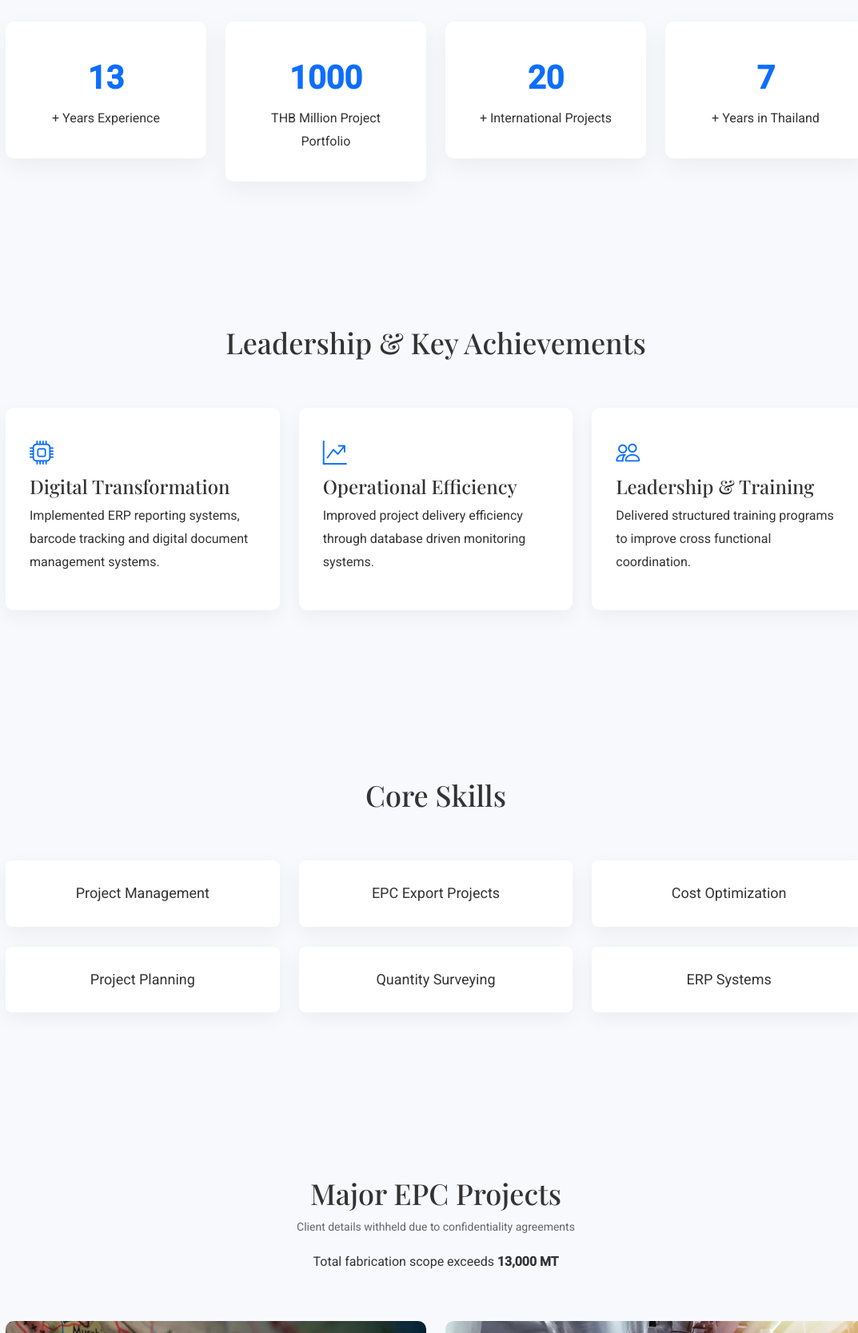
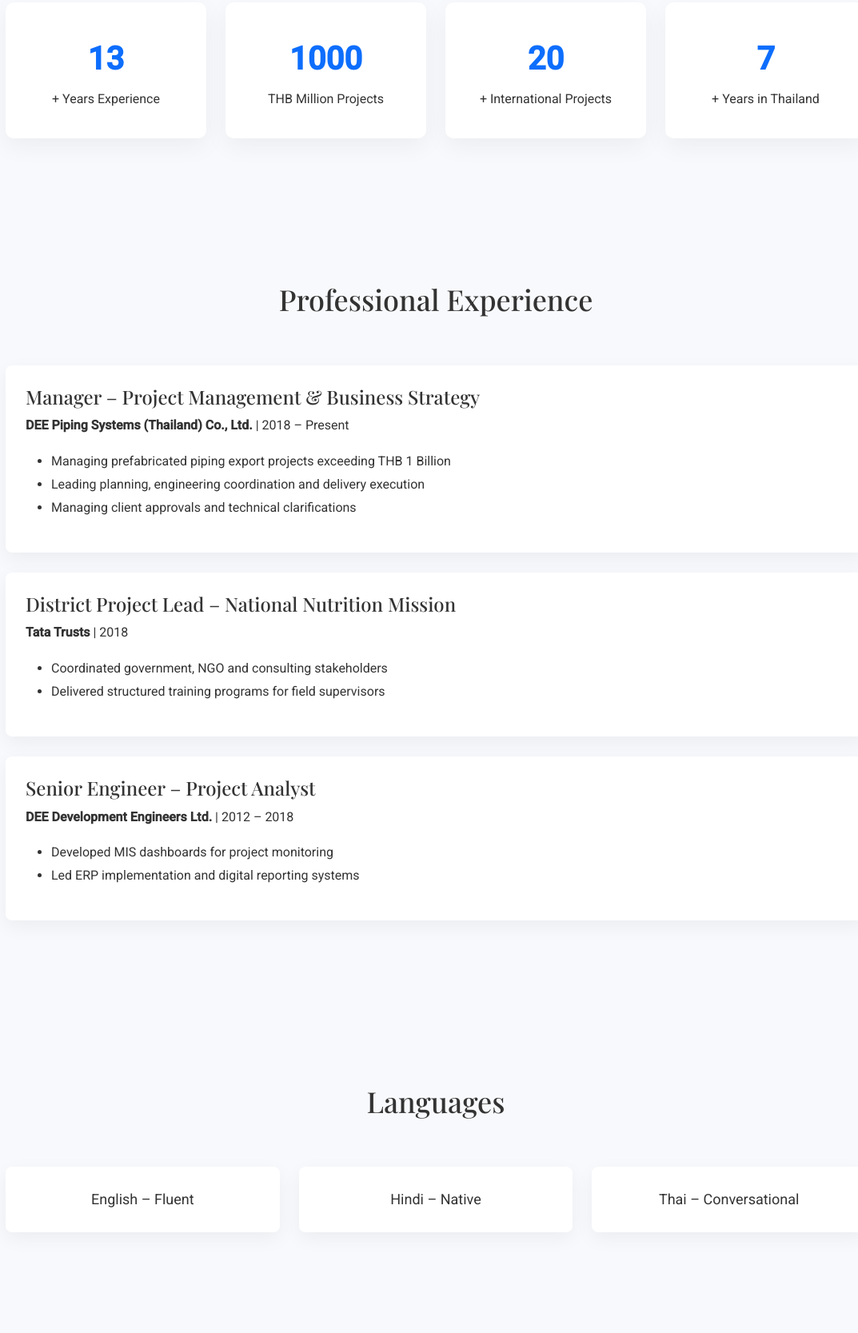
Before and after one commit to rohitkr99-dev/rohitkr99-dev.github.io, a plain HTML site: page index.html in a window 1280 px wide. Shown: the part 1133-2800 px from the top of the page at 80% size, without its empty margins (140-1213 px from the left). Drawn offline with nearby package versions, Linux system fonts and the light colour scheme.

Commit message:
Update index.html

```diff
--- a/index.html
+++ b/index.html
@@ -88,11 +88,6 @@ font-size:48px;
 font-weight:700;
 }
 
-.hero-text{
-font-size:18px;
-margin-bottom:30px;
-}
-
 .hero-img{
 width:260px;
 border-radius:50%;
@@ -142,12 +137,6 @@ transform:translateY(-6px);
 box-shadow:0 12px 30px rgba(0,0,0,0.12);
 }
 
-.achievement-card i{
-font-size:30px;
-color:#0d6efd;
-margin-bottom:10px;
-}
-
 /* SKILLS */
 
 .skill-card{
@@ -165,6 +154,16 @@ margin-bottom:25px;
 transform:translateY(-6px);
 box-shadow:0 12px 30px rgba(0,0,0,0.12);
 color:#0d6efd;
+}
+
+/* EXPERIENCE */
+
+.timeline-item{
+background:white;
+padding:25px;
+border-radius:8px;
+box-shadow:0 8px 25px rgba(0,0,0,0.05);
+margin-bottom:25px;
 }
 
 /* PROJECTS */
@@ -218,16 +217,19 @@ text-align:center;
 
 <body>
 
-<!-- SIDEBAR -->
+<div id="sidebar">
 
-<div id="sidebar">
 <a href="#about"><i class="bi bi-person"></i></a>
 <a href="#highlights"><i class="bi bi-bar-chart"></i></a>
 <a href="#achievements"><i class="bi bi-trophy"></i></a>
 <a href="#skills"><i class="bi bi-gear"></i></a>
+<a href="#experience"><i class="bi bi-briefcase"></i></a>
 <a href="#projects"><i class="bi bi-kanban"></i></a>
+<a href="#languages"><i class="bi bi-translate"></i></a>
 <a href="#contact"><i class="bi bi-envelope"></i></a>
+
 </div>
+
 
 <div class="main">
 
@@ -236,24 +238,25 @@ text-align:center;
 <section class="hero">
 
 <div class="container">
+
 <div class="row align-items-center">
 
 <div class="col-lg-6">
 
 <h1>ROHIT KUMAR CHOUBEY</h1>
 
-<h4>Project Management Leader | EPC Export Projects | Business Strategy</h4>
+<h4>Project Management Leader | EPC Export Projects</h4>
 
-<p class="hero-text">
-Project Management professional with 13+ years of experience delivering large-scale EPC export projects and leading cross-functional international teams.
+<p>
+13+ years experience delivering international EPC piping fabrication projects and leading cross-functional teams across engineering, procurement and logistics.
 </p>
 
 <a href="Resume_Rohit_Choubey_PM.pdf" class="btn btn-light btn-lg me-3" target="_blank">
-<i class="bi bi-download"></i> Download Resume
+Download Resume
 </a>
 
 <a href="https://linkedin.com/in/rohit-choubey-4272a2a2" class="btn btn-outline-light btn-lg" target="_blank">
-<i class="bi bi-linkedin"></i> LinkedIn
+LinkedIn
 </a>
 
 </div>
@@ -263,28 +266,39 @@ Project Management professional with 13+ years of experience delivering large-sc
 </div>
 
 </div>
+
 </div>
 
 </section>
 
+
 <!-- ABOUT -->
 
-<section id="about" data-aos="fade-up">
+<section id="about">
+
 <div class="container">
+
 <div class="section-title">
+
 <h2>About Me</h2>
+
 <p style="font-size:20px;max-width:900px;margin:auto;">
-Project Management professional with 13+ years of experience across EPC export projects and industrial manufacturing programs.
+Project Management and Business Strategy professional with extensive experience managing EPC export piping fabrication projects across international markets.
 </p>
+
 </div>
+
 </div>
+
 </section>
 
-<!-- HIGHLIGHTS -->
+
+<!-- CAREER HIGHLIGHTS -->
 
 <section id="highlights">
 
 <div class="container">
+
 <div class="section-title">
 <h2>Career Highlights</h2>
 </div>
@@ -301,7 +315,7 @@ Years Experience
 <div class="col-md-3">
 <div class="highlight-box">
 <div class="highlight-number counter" data-target="1000">0</div>
-THB Million Project Portfolio
+THB Million Projects
 </div>
 </div>
 
@@ -325,41 +339,66 @@ Years in Thailand
 
 </section>
 
-<!-- ACHIEVEMENTS -->
 
-<section id="achievements" data-aos="fade-up">
+<!-- EXPERIENCE -->
+
+<section id="experience">
 
 <div class="container">
 
 <div class="section-title">
-<h2>Leadership & Key Achievements</h2>
+<h2>Professional Experience</h2>
 </div>
 
-<div class="row">
+<div class="timeline-item">
 
-<div class="col-md-4">
-<div class="achievement-card">
-<i class="bi bi-cpu"></i>
-<h4>Digital Transformation</h4>
-<p>Implemented ERP reporting systems, barcode tracking and digital document management systems.</p>
-</div>
+<h4>Manager – Project Management & Business Strategy</h4>
+
+<p><strong>DEE Piping Systems (Thailand) Co., Ltd.</strong> | 2018 – Present</p>
+
+<ul>
+
+<li>Managing prefabricated piping export projects exceeding THB 1 Billion</li>
+
+<li>Leading planning, engineering coordination and delivery execution</li>
+
+<li>Managing client approvals and technical clarifications</li>
+
+</ul>
+
 </div>
 
-<div class="col-md-4">
-<div class="achievement-card">
-<i class="bi bi-graph-up-arrow"></i>
-<h4>Operational Efficiency</h4>
-<p>Improved project delivery efficiency through database driven monitoring systems.</p>
-</div>
+
+<div class="timeline-item">
+
+<h4>District Project Lead – National Nutrition Mission</h4>
+
+<p><strong>Tata Trusts</strong> | 2018</p>
+
+<ul>
+
+<li>Coordinated government, NGO and consulting stakeholders</li>
+
+<li>Delivered structured training programs for field supervisors</li>
+
+</ul>
+
 </div>
 
-<div class="col-md-4">
-<div class="achievement-card">
-<i class="bi bi-people"></i>
-<h4>Leadership & Training</h4>
-<p>Delivered structured training programs to improve cross functional coordination.</p>
-</div>
-</div>
+
+<div class="timeline-item">
+
+<h4>Senior Engineer – Project Analyst</h4>
+
+<p><strong>DEE Development Engineers Ltd.</strong> | 2012 – 2018</p>
+
+<ul>
+
+<li>Developed MIS dashboards for project monitoring</li>
+
+<li>Led ERP implementation and digital reporting systems</li>
+
+</ul>
 
 </div>
 
@@ -367,91 +406,29 @@ Years in Thailand
 
 </section>
 
-<!-- SKILLS -->
 
-<section id="skills">
-<div class="container">
+<!-- LANGUAGES -->
 
-<div class="section-title">
-<h2>Core Skills</h2>
-</div>
-
-<div class="row">
-
-<div class="col-md-4"><div class="skill-card">Project Management</div></div>
-<div class="col-md-4"><div class="skill-card">EPC Export Projects</div></div>
-<div class="col-md-4"><div class="skill-card">Cost Optimization</div></div>
-
-<div class="col-md-4"><div class="skill-card">Project Planning</div></div>
-<div class="col-md-4"><div class="skill-card">Quantity Surveying</div></div>
-<div class="col-md-4"><div class="skill-card">ERP Systems</div></div>
-
-</div>
-
-</div>
-</section>
-
-<!-- PROJECTS -->
-
-<section id="projects">
+<section id="languages">
 
 <div class="container">
 
 <div class="section-title">
-
-<h2>Major EPC Projects</h2>
-
-<p style="font-size:14px;color:#666;">
-Client details withheld due to confidentiality agreements
-</p>
-
-<p>Total fabrication scope exceeds <strong>13,000 MT</strong></p>
-
+<h2>Languages</h2>
 </div>
 
-<div class="row">
+<div class="row text-center">
 
-<div class="col-md-6">
-<div class="project-card project-tilenga">
-<div class="project-overlay">
-<h4>Tilenga Project</h4>
-<ul><li>Uganda</li><li>8000 MT</li></ul>
-</div>
-</div>
-</div>
-
-<div class="col-md-6">
-<div class="project-card project-pipeline">
-<div class="project-overlay">
-<h4>Transmission Pipeline</h4>
-<ul><li>1605 MT</li></ul>
-</div>
-</div>
-</div>
-
-<div class="col-md-6">
-<div class="project-card project-power">
-<div class="project-overlay">
-<h4>Tanjung Jati Power Plant</h4>
-<ul><li>Indonesia</li><li>1200 MT</li></ul>
-</div>
-</div>
-</div>
-
-<div class="col-md-6">
-<div class="project-card project-fpso">
-<div class="project-overlay">
-<h4>Bacalhau FPSO</h4>
-<ul><li>750 MT</li></ul>
-</div>
-</div>
-</div>
+<div class="col-md-4"><div class="skill-card">English – Fluent</div></div>
+<div class="col-md-4"><div class="skill-card">Hindi – Native</div></div>
+<div class="col-md-4"><div class="skill-card">Thai – Conversational</div></div>
 
 </div>
 
 </div>
 
 </section>
+
 
 <!-- CONTACT -->
 
@@ -471,19 +448,21 @@ Client details withheld due to confidentiality agreements
 
 </section>
 
+
 <footer>
+
 Rohit Kumar Choubey | Project Management Portfolio
+
 </footer>
 
 </div>
+
 
 <script src="https://unpkg.com/aos@2.3.4/dist/aos.js"></script>
 
 <script>
 
 AOS.init({duration:900,once:true});
-
-/* COUNTERS */
 
 document.addEventListener("DOMContentLoaded",function(){
 
@@ -515,26 +494,8 @@ update();
 
 });
 
-/* SIDEBAR ACTIVE ON SCROLL */
-
-const sections=document.querySelectorAll("section");
-const navLinks=document.querySelectorAll("#sidebar a");
-
-const observer=new IntersectionObserver(entries=>{
-entries.forEach(entry=>{
-if(entry.isIntersecting){
-navLinks.forEach(link=>link.classList.remove("active"));
-const active=document.querySelector(`#sidebar a[href="#${entry.target.id}"]`);
-if(active) active.classList.add("active");
-}
-});
-},{threshold:0.6});
-
-sections.forEach(section=>{
-observer.observe(section);
-});
-
 </script>
 
 </body>
+
 </html>
```
